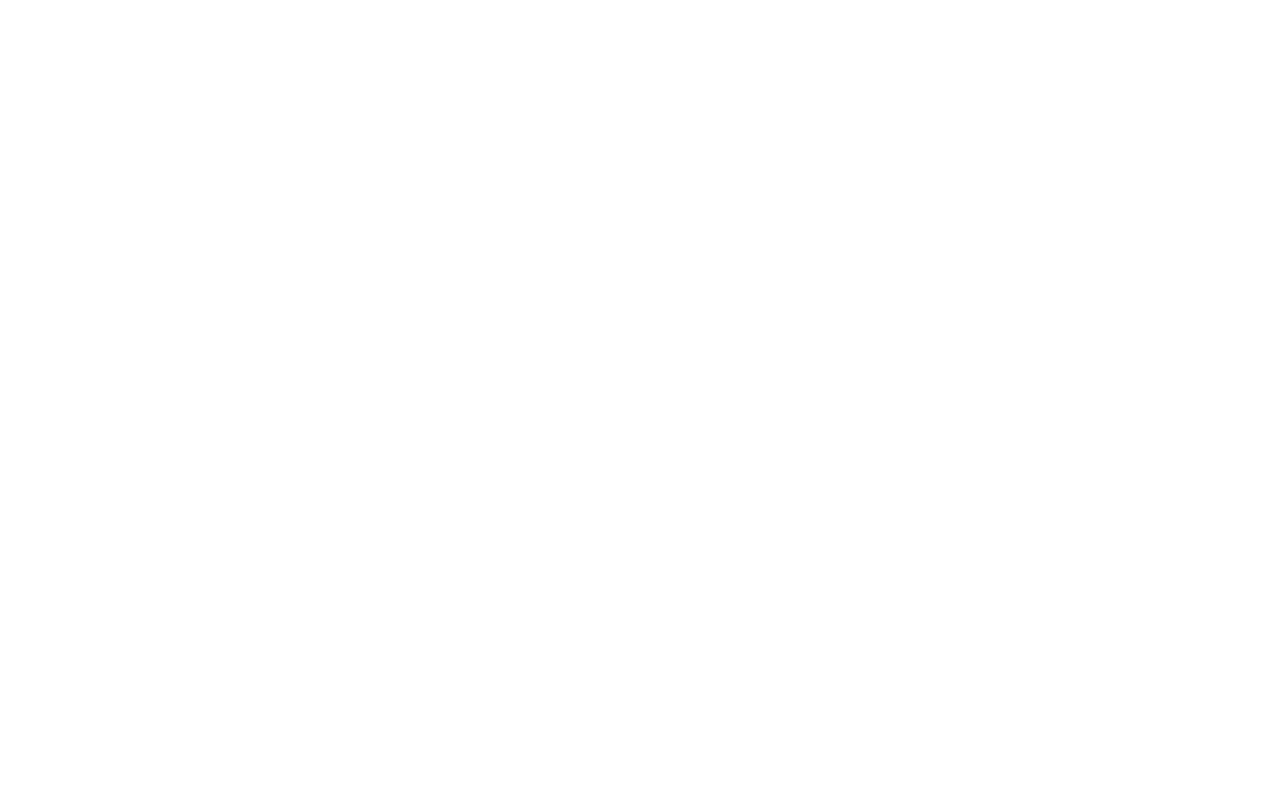
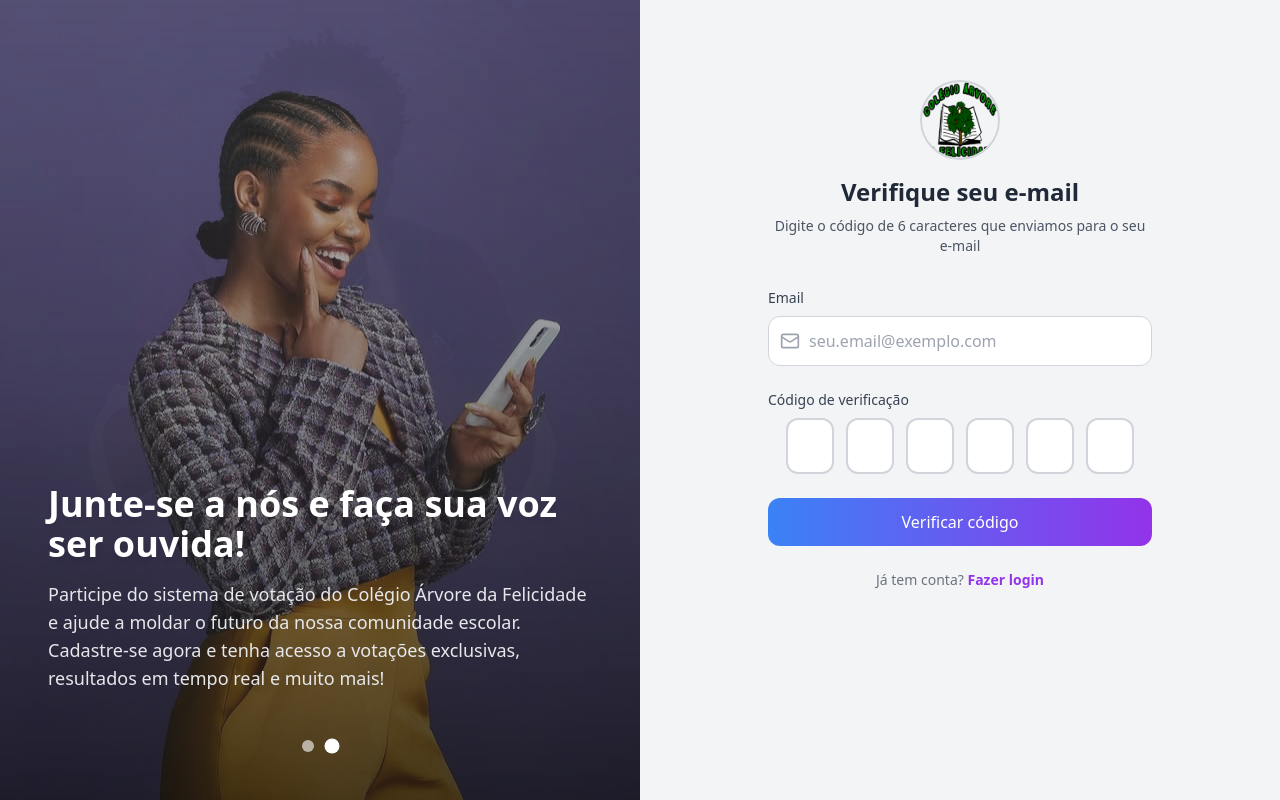
Before and after one commit to joao-tambue/votting-system-webapp, a React (Vite) app: page /verify-email in a window 1280 px wide. Before the commit this address had no page. Built offline with nearby package versions, Linux system fonts and the light colour scheme.

Commit message:
fix: solved login bug

```diff
--- a/src/App.tsx
+++ b/src/App.tsx
@@ -21,6 +21,7 @@ import SubcategoriesPage from "./pages/SubcategoriesPage";
 import ProjectDetailPage from "./pages/ProjectDetailPage";
 import { VTS_AUTH_TOKEN } from "./constants/cookies-keys";
 import { QueryClientProvider } from "@tanstack/react-query";
+import VerifyEmailPage from "./pages/VerifyEmailPage";
 
 const ProtectedRoute: React.FC<{ children: React.ReactNode }> = ({
   children,
@@ -70,6 +71,14 @@ function App() {
             element={
               <GuestRoute>
                 <SignUpPage />
+              </GuestRoute>
+            }
+          />
+          <Route
+            path="/verify-email"
+            element={
+              <GuestRoute>
+                <VerifyEmailPage />
               </GuestRoute>
             }
           />
--- a/src/models/auth.model.ts
+++ b/src/models/auth.model.ts
@@ -1,7 +1,7 @@
 import { VoterModel } from "./voter.model";
 
 export type AuthResponseModel = {
-  access?: string;
+  token?: string;
   refresh?: string;
   email?: string;
 };
--- a/src/pages/LoginPage.tsx
+++ b/src/pages/LoginPage.tsx
@@ -56,11 +56,11 @@ const LoginPage: React.FC = () => {
       setMeData(data.me);
       setAuthData(data.auth);
 
-      if (data.auth.access) {
+      if (data.auth.token) {
         const expDate = new Date();
         expDate.setTime(expDate.getTime() + oneHourInSeconds * 1000);
 
-        nookies.set(null, VTS_AUTH_TOKEN, data.auth.access, {
+        nookies.set(null, VTS_AUTH_TOKEN, data.auth.token, {
           path: "/",
           expires: expDate,
         });
--- a/src/pages/SignUpPage.tsx
+++ b/src/pages/SignUpPage.tsx
@@ -1,28 +1,22 @@
 import React, { useState } from "react";
 
 import { z } from "zod";
+import { toast } from "react-toastify";
+import { useForm } from "react-hook-form";
+import { zodResolver } from "@hookform/resolvers/zod";
+import { Link, useNavigate } from "react-router-dom";
 
-import nookies from "nookies";
-
-import { toast } from "react-toastify";
 import When from "../components/When";
-import { useForm } from "react-hook-form";
-import { useMeStore } from "../stores/me-store";
 import { Spinner } from "../components/Spinner";
-import { useAuthStore } from "../stores/auth-store";
-import { Link, useNavigate } from "react-router-dom";
-import { zodResolver } from "@hookform/resolvers/zod";
-import { AuthMergeResponseModel } from "../models/auth.model";
-import { useSignUpUser } from "../services/auth/signup-user-api";
 import { Eye, EyeOff, Mail, Lock, LogIn, User } from "lucide-react";
 import { handleApiError } from "../services/errors/handle-errors-api";
-import { oneHourInSeconds, VTS_AUTH_TOKEN } from "../constants/cookies-keys";
 
 import SignupSidebar from "../components/SignupSidebar";
+import { useRegisterVoter } from "../services/auth/signup-user-api";
 
 const signUpUserSchema = z.object({
   email: z.string().email("Email inválido"),
-  name: z.string().min(3, "Nome precisa conter no mínico 3 caracteres"),
+  name: z.string().min(3, "Nome precisa conter no mínimo 3 caracteres"),
   password: z.string().min(6, "Senha deve ter pelo menos 6 caracteres"),
 });
 
@@ -31,9 +25,6 @@ type SignUpUserForm = z.infer<typeof signUpUserSchema>;
 const SignUpPage: React.FC = () => {
   const navigate = useNavigate();
   const [showPassword, setShowPassword] = useState(false);
-
-  const { setMeData } = useMeStore();
-  const { setAuthData } = useAuthStore();
 
   const {
     watch,
@@ -50,31 +41,21 @@ const SignUpPage: React.FC = () => {
     },
   });
 
-  const { mutateAsync: signUpUserMutateAsync, isPending } = useSignUpUser({
-    onError: (error) => handleApiError(error, "Usuário"),
-    onSuccess: (data: AuthMergeResponseModel) => {
-      toast.success("Bem vindo haha!...");
+  const { mutateAsync: registerVoter, isPending } = useRegisterVoter({
+    onError: (error) => handleApiError(error, "Cadastro"),
+    onSuccess: (data, variables) => {
+      toast.success("Cadastro realizado! Verifique seu e-mail para ativar a conta.");
       reset();
 
-      setMeData(data.me);
-      setAuthData(data.auth);
-
-      if (data.auth.access) {
-        const expDate = new Date();
-        expDate.setTime(expDate.getTime() + oneHourInSeconds * 1000);
-
-        nookies.set(null, VTS_AUTH_TOKEN, data.auth.access, {
-          path: "/",
-          expires: expDate,
-        });
-      }
-
-      navigate("/");
+      // Navega para a tela de verificação passando o email
+      navigate("/verify-email", {
+        state: { email: variables.email },
+      });
     },
   });
 
-  const handleSignIn = async (data: SignUpUserForm) => {
-    await signUpUserMutateAsync({
+  const handleSignUp = async (data: SignUpUserForm) => {
+    await registerVoter({
       name: data.name,
       email: data.email,
       password: data.password,
@@ -101,113 +82,81 @@ const SignUpPage: React.FC = () => {
             </p>
           </div>
 
-          <form onSubmit={handleSubmit(handleSignIn)} className="space-y-4">
+          <form onSubmit={handleSubmit(handleSignUp)} className="space-y-4">
+            {/* Nome, Email e Senha (igual ao que você já tinha) */}
             <div>
-              <label
-                htmlFor="name"
-                className="block text-sm font-medium text-gray-700 mb-2"
-              >
+              <label htmlFor="name" className="block text-sm font-medium text-gray-700 mb-2">
                 Nome
               </label>
               <div className="relative">
-                <User
-                  size={20}
-                  className="absolute left-3 top-1/2 transform -translate-y-1/2 text-gray-400"
-                />
+                <User size={20} className="absolute left-3 top-1/2 -translate-y-1/2 text-gray-400" />
                 <input
                   type="text"
                   id="name"
                   value={watch("name")}
-                  onChange={(e) =>
-                    setValue("name", e.target.value, { shouldValidate: true })
-                  }
+                  onChange={(e) => setValue("name", e.target.value, { shouldValidate: true })}
                   className={`w-full pl-10 pr-4 py-3 border rounded-xl focus:ring-2 focus:ring-blue-500 focus:border-transparent transition-all ${
                     errors.name ? "border-red-500" : "border-gray-300"
                   }`}
                   placeholder="John Doe"
                 />
               </div>
-              {errors.name && (
-                <p className="mt-1 text-sm text-red-600">{errors.name.message}</p>
-              )}
+              {errors.name && <p className="mt-1 text-sm text-red-600">{errors.name.message}</p>}
             </div>
 
+            {/* Email */}
             <div>
-              <label
-                htmlFor="email"
-                className="block text-sm font-medium text-gray-700 mb-2"
-              >
+              <label htmlFor="email" className="block text-sm font-medium text-gray-700 mb-2">
                 Email
               </label>
               <div className="relative">
-                <Mail
-                  size={20}
-                  className="absolute left-3 top-1/2 transform -translate-y-1/2 text-gray-400"
-                />
+                <Mail size={20} className="absolute left-3 top-1/2 -translate-y-1/2 text-gray-400" />
                 <input
                   type="email"
                   id="email"
                   value={watch("email")}
-                  onChange={(e) =>
-                    setValue("email", e.target.value, { shouldValidate: true })
-                  }
+                  onChange={(e) => setValue("email", e.target.value, { shouldValidate: true })}
                   className={`w-full pl-10 pr-4 py-3 border rounded-xl focus:ring-2 focus:ring-blue-500 focus:border-transparent transition-all ${
                     errors.email ? "border-red-500" : "border-gray-300"
                   }`}
                   placeholder="seu.email@exemplo.com"
                 />
               </div>
-              {errors.email && (
-                <p className="mt-1 text-sm text-red-600">
-                  {errors.email.message}
-                </p>
-              )}
+              {errors.email && <p className="mt-1 text-sm text-red-600">{errors.email.message}</p>}
             </div>
 
+            {/* Senha */}
             <div>
-              <label
-                htmlFor="password"
-                className="block text-sm font-medium text-gray-700 mb-2"
-              >
+              <label htmlFor="password" className="block text-sm font-medium text-gray-700 mb-2">
                 Senha
               </label>
               <div className="relative">
-                <Lock
-                  size={20}
-                  className="absolute left-3 top-1/2 transform -translate-y-1/2 text-gray-400"
-                />
+                <Lock size={20} className="absolute left-3 top-1/2 -translate-y-1/2 text-gray-400" />
                 <input
                   type={showPassword ? "text" : "password"}
                   id="password"
                   value={watch("password")}
-                  onChange={(e) =>
-                    setValue("password", e.target.value, { shouldValidate: true })
-                  }
+                  onChange={(e) => setValue("password", e.target.value, { shouldValidate: true })}
                   className={`w-full pl-10 pr-12 py-3 border rounded-xl focus:ring-2 focus:ring-blue-500 focus:border-transparent transition-all ${
                     errors.password ? "border-red-500" : "border-gray-300"
                   }`}
                   placeholder="Sua senha"
                 />
-
                 <button
                   type="button"
                   onClick={() => setShowPassword(!showPassword)}
-                  className="absolute right-3 top-1/2 transform -translate-y-1/2 text-gray-400 hover:text-gray-600"
+                  className="absolute right-3 top-1/2 -translate-y-1/2 text-gray-400 hover:text-gray-600"
                 >
                   {showPassword ? <EyeOff size={20} /> : <Eye size={20} />}
                 </button>
               </div>
-              {errors.password && (
-                <p className="mt-1 text-sm text-red-600">
-                  {errors.password.message}
-                </p>
-              )}
+              {errors.password && <p className="mt-1 text-sm text-red-600">{errors.password.message}</p>}
             </div>
 
             <button
               type="submit"
               disabled={isPending}
-              className="w-full bg-gradient-to-r from-blue-500 to-purple-600 text-white py-3 px-4 rounded-xl font-medium hover:from-blue-600 hover:to-purple-700 transition-all transform hover:scale-105 active:scale-95 disabled:opacity-50 disabled:cursor-not-allowed disabled:transform-none flex items-center justify-center space-x-2"
+              className="w-full bg-gradient-to-r from-blue-500 to-purple-600 text-white py-3 px-4 rounded-xl font-medium hover:from-blue-600 hover:to-purple-700 transition-all transform hover:scale-105 active:scale-95 disabled:opacity-50 disabled:cursor-not-allowed flex items-center justify-center gap-2"
             >
               <When expr={isPending}>
                 <Spinner />
@@ -218,10 +167,10 @@ const SignUpPage: React.FC = () => {
               </When>
             </button>
 
-            <p className="text-center text-sm text-gray-500 leading-relaxed">
-              Já tenho uma conta!{" "}
-              <Link to="/login" className="text-purple-600 font-bold">
-                Login
+            <p className="text-center text-sm text-gray-500">
+              Já tenho uma conta?{" "}
+              <Link to="/login" className="text-purple-600 font-bold hover:underline">
+                Fazer login
               </Link>
             </p>
           </form>
--- /dev/null
+++ b/src/pages/VerifyEmailPage.tsx
@@ -0,0 +1,218 @@
+import React, { useState, useRef, useEffect } from "react";
+import { z } from "zod";
+import { toast } from "react-toastify";
+import { useForm } from "react-hook-form";
+import { zodResolver } from "@hookform/resolvers/zod";
+import { useNavigate, useLocation } from "react-router-dom";
+import { Mail } from "lucide-react";
+
+import When from "../components/When";
+import { Spinner } from "../components/Spinner";
+import { handleApiError } from "../services/errors/handle-errors-api";
+import { useVerifyEmail } from "../services/auth/verify-email-api";
+import SignupSidebar from "../components/SignupSidebar";
+
+const verifyEmailSchema = z.object({
+  email: z.string().email("Email inválido"),
+});
+
+type VerifyEmailForm = z.infer<typeof verifyEmailSchema>;
+
+const VerifyEmailPage: React.FC = () => {
+  const navigate = useNavigate();
+  const location = useLocation();
+  const [code, setCode] = useState<string>("");
+  const inputRefs = useRef<HTMLInputElement[]>([]);
+
+  const emailFromState = (location.state as { email?: string })?.email || "";
+
+  const {
+    watch,
+    setValue,
+    handleSubmit,
+    formState: { errors },
+  } = useForm<VerifyEmailForm>({
+    resolver: zodResolver(verifyEmailSchema),
+    defaultValues: {
+      email: emailFromState,
+    },
+  });
+
+  const { mutateAsync: verifyEmailMutate, isPending } = useVerifyEmail({
+    onError: (error) => handleApiError(error, "Verificação"),
+    onSuccess: () => {
+      toast.success("Email verificado com sucesso! 🎉");
+      navigate("/login", { replace: true });
+    },
+  });
+
+  const OTP_LENGTH = 6;
+
+  const handleOtpChange = (value: string, index: number) => {
+    const newValue = value
+      .replace(/[^a-zA-Z0-9]/g, "")
+      .toUpperCase()
+      .slice(0, 1);
+
+    const newCodeArray = code.split("");
+    newCodeArray[index] = newValue;
+    const updatedCode = newCodeArray.join("").slice(0, OTP_LENGTH);
+
+    setCode(updatedCode);
+
+    if (newValue && index < OTP_LENGTH - 1) {
+      inputRefs.current[index + 1]?.focus();
+    }
+  };
+
+  const handleOtpKeyDown = (e: React.KeyboardEvent<HTMLInputElement>, index: number) => {
+    if (e.key === "Backspace") {
+      if (!code[index] && index > 0) {
+        inputRefs.current[index - 1]?.focus();
+      }
+    }
+  };
+
+  const handlePaste = (e: React.ClipboardEvent<HTMLInputElement>) => {
+    e.preventDefault();
+    const pasted = e.clipboardData
+      .getData("text")
+      .replace(/[^a-zA-Z0-9]/g, "")
+      .toUpperCase()
+      .slice(0, OTP_LENGTH);
+
+    setCode(pasted);
+
+    pasted.split("").forEach((char, i) => {
+      if (inputRefs.current[i]) inputRefs.current[i].value = char;
+    });
+
+    if (pasted.length < OTP_LENGTH) {
+      inputRefs.current[pasted.length]?.focus();
+    } else {
+      inputRefs.current[OTP_LENGTH - 1]?.focus();
+    }
+  };
+
+  const onSubmit = async (data: VerifyEmailForm) => {
+    if (code.length !== OTP_LENGTH) {
+      toast.error("Por favor, insira o código completo de 6 caracteres");
+      return;
+    }
+
+    await verifyEmailMutate({
+      email: data.email,
+      code: code,
+    });
+  };
+
+  useEffect(() => {
+    code.split("").forEach((char, i) => {
+      if (inputRefs.current[i]) inputRefs.current[i].value = char;
+    });
+  }, [code]);
+
+  return (
+    <div className="min-h-screen flex flex-row items-start justify-between bg-gray-100">
+      <SignupSidebar />
+
+      <div className="flex-1 flex items-center justify-center p-12">
+        <div className="p-8 w-full max-w-md">
+          <div className="text-center mb-8">
+            <img
+              src="/logo-caf.png"
+              alt="CAF Logo"
+              className="w-20 h-20 mx-auto mb-4 rounded-full border-2 border-gray-300"
+            />
+            <h1 className="text-2xl font-bold text-gray-800 mb-2">
+              Verifique seu e-mail
+            </h1>
+            <p className="text-gray-600 text-sm">
+              Digite o código de 6 caracteres que enviamos para o seu e-mail
+            </p>
+          </div>
+
+          <form onSubmit={handleSubmit(onSubmit)} className="space-y-6">
+            <div>
+              <label
+                htmlFor="email"
+                className="block text-sm font-medium text-gray-700 mb-2"
+              >
+                Email
+              </label>
+              <div className="relative">
+                <Mail
+                  size={20}
+                  className="absolute left-3 top-1/2 transform -translate-y-1/2 text-gray-400"
+                />
+                <input
+                  type="email"
+                  id="email"
+                  value={watch("email")}
+                  onChange={(e) => setValue("email", e.target.value, { shouldValidate: true })}
+                  className={`w-full pl-10 pr-4 py-3 border rounded-xl focus:ring-2 focus:ring-blue-500 focus:border-transparent transition-all ${
+                    errors.email ? "border-red-500" : "border-gray-300"
+                  }`}
+                  placeholder="seu.email@exemplo.com"
+                />
+              </div>
+              {errors.email && (
+                <p className="mt-1 text-sm text-red-600">{errors.email.message}</p>
+              )}
+            </div>
+
+            <div>
+              <label className="block text-sm font-medium text-gray-700 mb-2">
+                Código de verificação
+              </label>
+              <div className="flex gap-3 justify-center">
+                {Array.from({ length: OTP_LENGTH }).map((_, index) => (
+                  <input
+                    key={index}
+                    ref={(el) => {
+                      inputRefs.current[index] = el!;
+                    }}
+                    type="text"
+                    inputMode="text"
+                    maxLength={1}
+                    value={code[index] || ""}
+                    onChange={(e) => handleOtpChange(e.target.value, index)}
+                    onKeyDown={(e) => handleOtpKeyDown(e, index)}
+                    onPaste={handlePaste}
+                    className="w-12 h-14 text-center text-3xl font-semibold border-2 border-gray-300 rounded-xl focus:border-blue-500 focus:ring-2 focus:ring-blue-200 transition-all outline-none uppercase"
+                  />
+                ))}
+              </div>
+            </div>
+
+            {/* Botão */}
+            <button
+              type="submit"
+              disabled={isPending}
+              className="w-full bg-gradient-to-r from-blue-500 to-purple-600 text-white py-3 px-4 rounded-xl font-medium hover:from-blue-600 hover:to-purple-700 transition-all transform hover:scale-105 active:scale-95 disabled:opacity-50 disabled:cursor-not-allowed flex items-center justify-center space-x-2"
+            >
+              <When expr={isPending}>
+                <Spinner />
+                <When.Else>
+                  <span>Verificar código</span>
+                </When.Else>
+              </When>
+            </button>
+
+            <p className="text-center text-sm text-gray-500">
+              Já tem conta?{" "}
+              <span
+                onClick={() => navigate("/login")}
+                className="text-purple-600 font-bold cursor-pointer hover:underline"
+              >
+                Fazer login
+              </span>
+            </p>
+          </form>
+        </div>
+      </div>
+    </div>
+  );
+};
+
+export default VerifyEmailPage;
--- a/src/services/auth/auth-user.ts
+++ b/src/services/auth/auth-user.ts
@@ -16,6 +16,7 @@ export async function signInUserApi({ email, password }: SignInRequestDTO) {
     email,
     password,
   });
+
   return response.data;
 }
 
@@ -29,7 +30,7 @@ export function useSignInUser(
         password: data.password,
       });
 
-      const me = await getMe(response?.access || "");
+      const me = await getMe(response?.token);
 
       return {
         auth: response,
--- a/src/services/auth/signup-user-api.ts
+++ b/src/services/auth/signup-user-api.ts
@@ -1,42 +1,27 @@
 import { api } from "../../lib/axios";
-import { signInUserApi } from "./auth-user";
-import { VoterModel } from "../../models/voter.model";
-import { AuthMergeResponseModel } from "../../models/auth.model";
 import { useMutation, UseMutationOptions } from "@tanstack/react-query";
 
-type SignUpRequestDTO = {
+type RegisterVoterRequestDTO = {
   name: string;
   email: string;
   password: string;
 };
 
-type SignUpResponse = {
+type RegisterVoterResponse = {
   message: string;
-  voter: VoterModel;
+  // voter pode ou não vir (dependendo do backend). Vamos deixar opcional.
 };
 
-export async function signUpUserApi(data: SignUpRequestDTO) {
-  const response = await api.post<SignUpResponse>("/api/register-voter", data);
+export async function registerVoterApi(data: RegisterVoterRequestDTO) {
+  const response = await api.post<RegisterVoterResponse>("/api/register-voter", data);
   return response.data;
 }
 
-export function useSignUpUser(
-  config?: UseMutationOptions<AuthMergeResponseModel, Error, SignUpRequestDTO>
+export function useRegisterVoter(
+  config?: UseMutationOptions<RegisterVoterResponse, Error, RegisterVoterRequestDTO>
 ) {
   return useMutation({
-    mutationFn: async (data: SignUpRequestDTO) => {
-      const response = await signUpUserApi(data);
-
-      const authCredentials = await signInUserApi({
-        email: response.voter.email,
-        password: data.password,
-      });
-
-      return {
-        auth: authCredentials,
-        me: response.voter,
-      };
-    },
+    mutationFn: registerVoterApi,
     ...config,
   });
 }
--- /dev/null
+++ b/src/services/auth/verify-email-api.ts
@@ -0,0 +1,25 @@
+import { api } from "../../lib/axios";
+import { useMutation, UseMutationOptions } from "@tanstack/react-query";
+
+type VerifyEmailRequestDTO = {
+  email: string;
+  code: string;
+};
+
+type VerifyEmailResponse = {
+  message: string;
+};
+
+export async function verifyEmailApi(data: VerifyEmailRequestDTO) {
+  const response = await api.post<VerifyEmailResponse>("/api/verify-email", data);
+  return response.data;
+}
+
+export function useVerifyEmail(
+  config?: UseMutationOptions<VerifyEmailResponse, Error, VerifyEmailRequestDTO>
+) {
+  return useMutation({
+    mutationFn: verifyEmailApi,
+    ...config,
+  });
+}
```
Also changed, not shown: src/lib/axios.ts (+3 -4 lines), src/services/auth/get-me.ts (+11 -6 lines), src/stores/auth-store.ts (+4 -4 lines).
